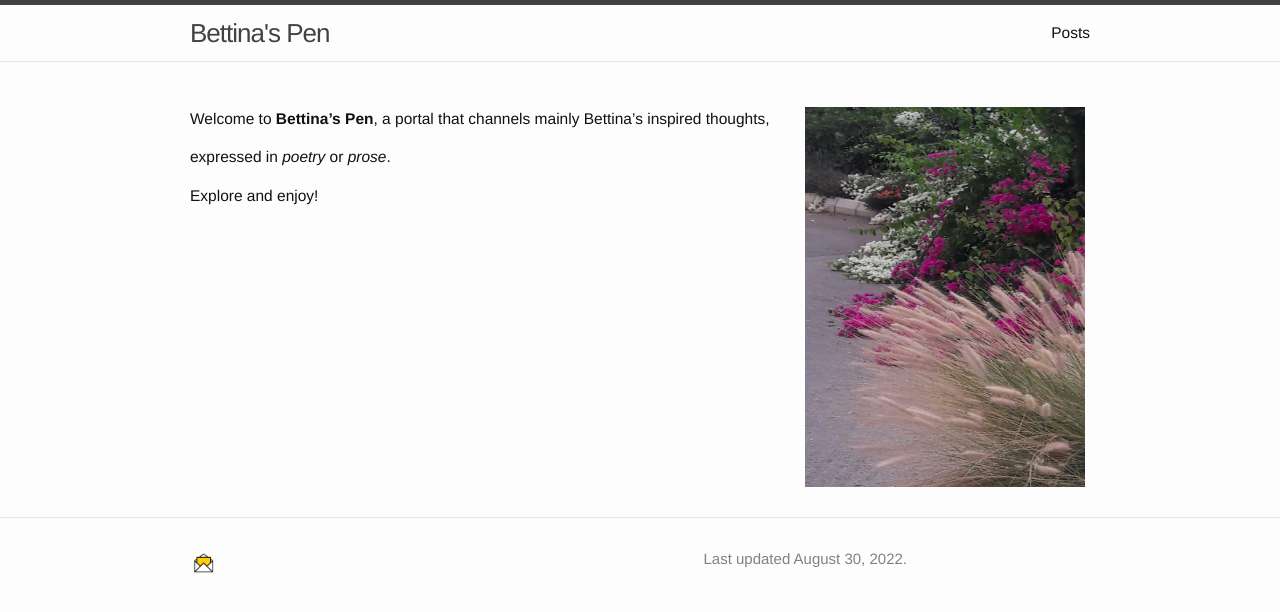
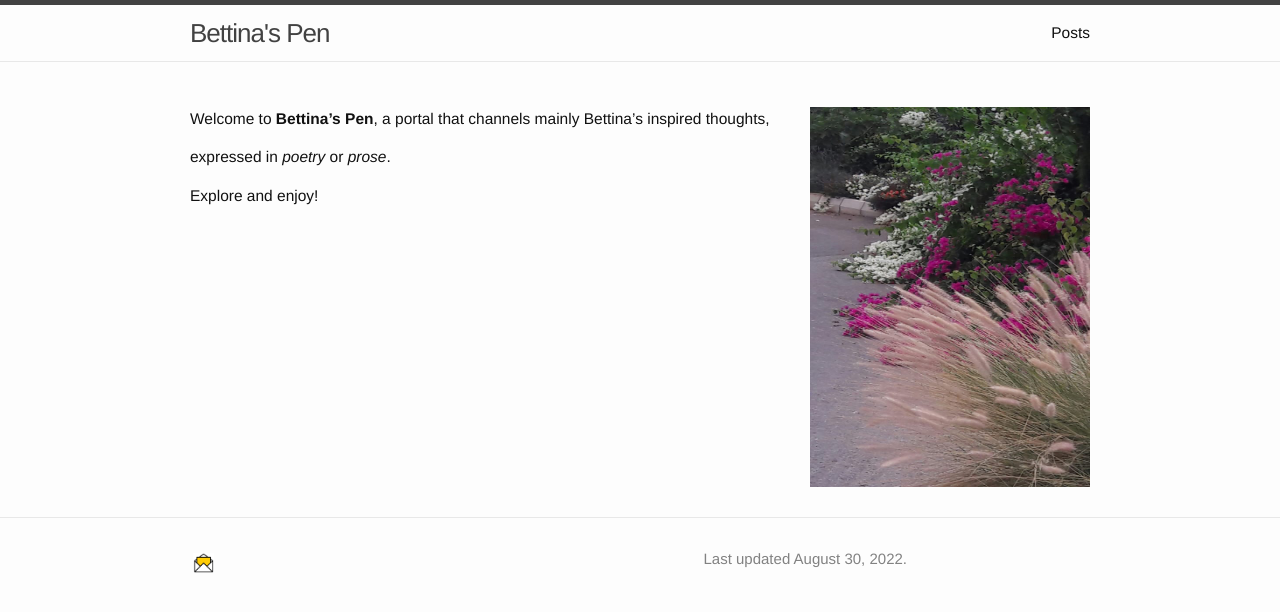
Before and after one commit to l-omar-chehab/bettinaspen.github.io-1, a Jekyll site: the page built from index.md, in a window 1280 px wide. Shown: the top 612 px of the page. Built offline with Jekyll 4.4.1, drawn with Linux system fonts in a browser that asks for light colours.

Commit message:
Update index.md

```diff
--- a/index.md
+++ b/index.md
@@ -4,7 +4,7 @@ layout: default
 
 <!--This is a comment for me that will not appear on the website-->
 
-![flower](./img/flower.jpg){: style="float: right; margin: 0px 5px; width: 280px; height: 380px" name="flower"}
+![flower](./img/flower.jpg){: style="float: right; margin: 0px 0px; width: 280px; height: 380px" name="flower"}
 
 Welcome to **Bettina's Pen**, a portal that channels mainly Bettina's inspired thoughts,
 
```
